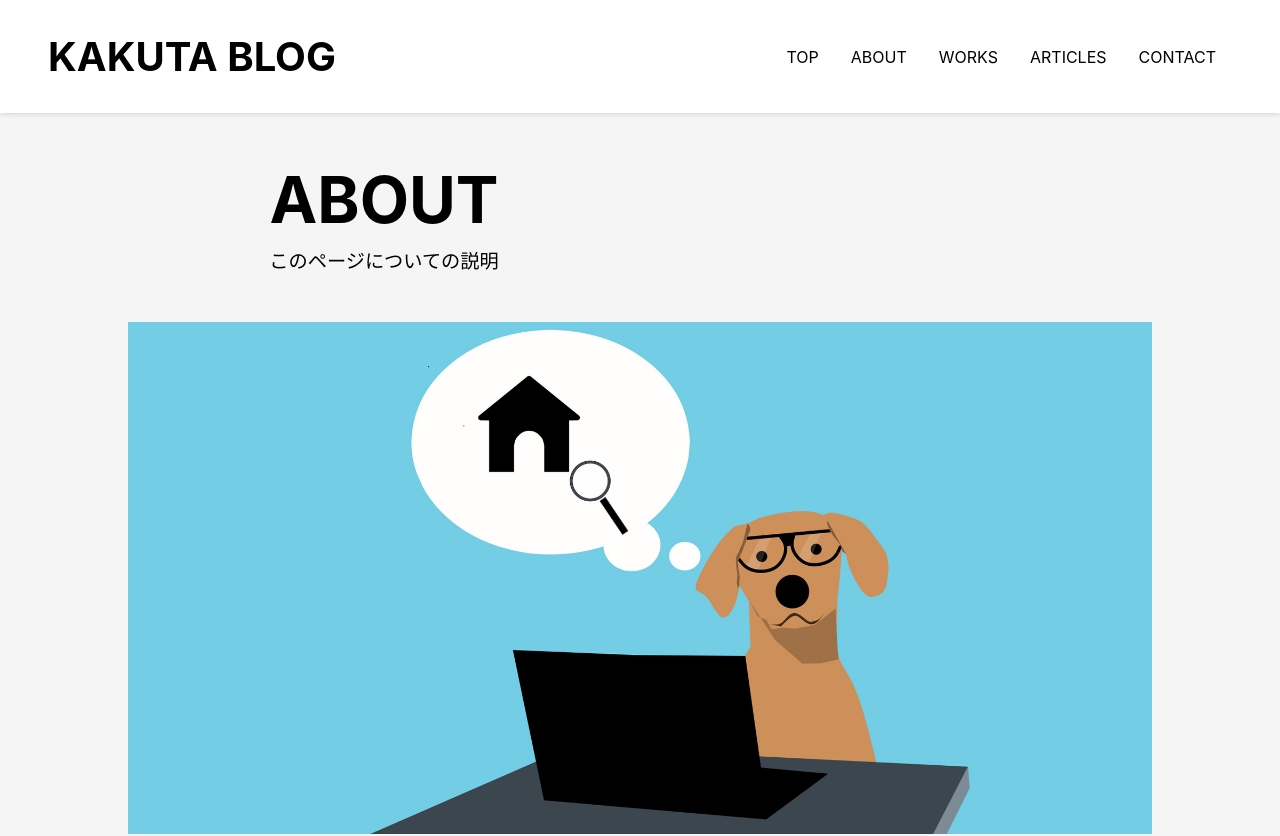
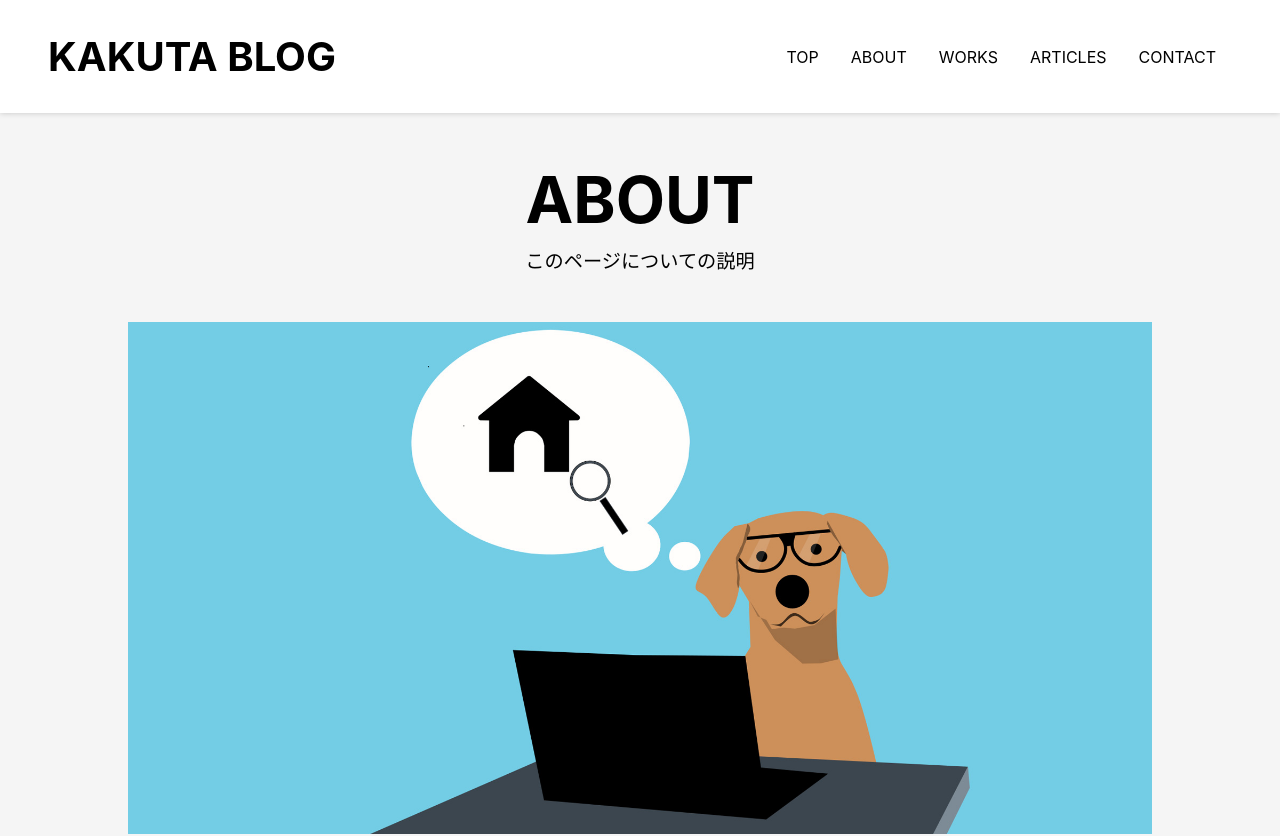
Before and after one commit to kakuta0915/kakuta-tech-blog, a Next.js app: page /about in a window 1280 px wide. Shown: the top 836 px of the page. Built offline with nearby package versions, Linux system fonts and the light colour scheme; no server answers.

Commit message:
🎨 heroコンポーネントのレイアウト変更

```diff
--- a/src/components/hero/hero.jsx
+++ b/src/components/hero/hero.jsx
@@ -4,7 +4,7 @@ import cube from 'images/cube.jpg'
 
 export default function Hero({ title, subtitle, imageOn = false }) {
   return (
-    <div className={styles.heroContainer}>
+    <div className={`${styles.heroContainerCenter} ${styles.heroContainer}`}>
       <div className={styles.text}>
         <h1 className={styles.title}>{title}</h1>
         <p className={styles.subtitle}>{subtitle}</p>
--- a/src/components/hero/hero.module.css
+++ b/src/components/hero/hero.module.css
@@ -1,4 +1,3 @@
-/* 縦並び(モバイルサイズ) */
 .heroContainer {
   display: flex;
   flex-direction: column;
@@ -25,11 +24,16 @@
   width: 100%;
 }
 
-/* 横並び(デスクトップサイズ) */
 @media (min-width: 768px) {
   .heroContainer {
     flex-direction: row;
     justify-content: space-between;
+  }
+
+  .heroContainerCenter {
+    width: 100%;
+    display: flex;
+    justify-content: center;
   }
 
   .text {
```
